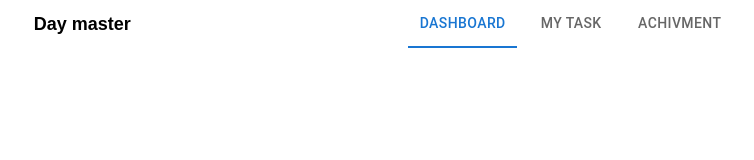
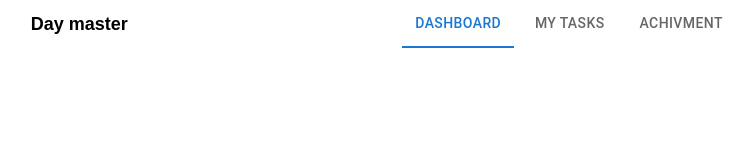
Before and after one commit to Day-Master-Hack-yeah-2023/static-sites, a React (Create React App) app: page / in a window 1280 px wide. Shown: the top 160 px of the page, without its empty margins (260-1014 px from the left). Built offline with nearby package versions, Linux system fonts and the light colour scheme.

Commit message:
fix(Layout): fix displaying of Tabs

```diff
--- a/src/components/Layout/Tabs/Tabs.data.tsx
+++ b/src/components/Layout/Tabs/Tabs.data.tsx
@@ -2,6 +2,7 @@ import React from 'react';
 import HomeIcon from '@mui/icons-material/Home';
 import EmojiEventsIcon from '@mui/icons-material/EmojiEvents';
 import AssignmentIcon from '@mui/icons-material/Assignment';
+import { MyTasks } from '../../PageContent/MyTasks';
 
 type Data = {
   icon: React.ReactNode;
@@ -18,7 +19,7 @@ const tabsData = (): Data[] => [
 
   {
     icon: <AssignmentIcon />,
-    name: 'My Task',
+    name: 'My Tasks',
     href: '/',
   },
 
@@ -31,7 +32,7 @@ const tabsData = (): Data[] => [
 
 const pageContent = (): React.ReactNode[] => [
   <p>test1</p>,
-  <p>test2</p>,
+  <MyTasks />,
   <p>test3</p>,
 ];
 
--- a/src/components/Layout/Tabs/Tabs.styled.tsx
+++ b/src/components/Layout/Tabs/Tabs.styled.tsx
@@ -9,6 +9,7 @@ const TabsList = styled(TabList)`
   left: 0;
   background: ${({ theme }) => (theme as typeof defaultTheme).background};
   width: 100%;
+  z-index: 1000;
 
   @media screen and (min-width: 1024px) {
     position: sticky;
@@ -26,6 +27,7 @@ const TabsContentContainer = styled.div`
   background: ${({ theme }) => (theme as typeof defaultTheme).background};
   width: 100vw;
   min-height: calc(100vh - 96px);
+  overflow-x: hidden;
 
   @media screen and (min-width: 1024px) {
     min-height: calc(100vh - 48px);
--- a/src/components/Layout/Tabs/Tabs.tsx
+++ b/src/components/Layout/Tabs/Tabs.tsx
@@ -10,9 +10,7 @@ import {
 } from './Tabs.styled';
 import { pageContent, tabsData } from './Tabs.data';
 
-type TabsProps = React.PropsWithChildren;
-
-const Tabs: React.FC<TabsProps> = ({ children }) => {
+const Tabs: React.FC = () => {
   const [value, setValue] = React.useState<string>('1');
 
   const handleChange = (
--- a/src/styles/globalStyles.ts
+++ b/src/styles/globalStyles.ts
@@ -16,6 +16,15 @@ const GLobalStyle = createGlobalStyle`
 		font-family: 'Montserrat', sans-serif;
 		font-size: 16px;
 	}
+
+	body {
+		overflow-x: hidden;
+	}
+
+	body::-webkit-scrollbar {
+    display: none;
+}
+
 `;
 
 export default GLobalStyle;
```
